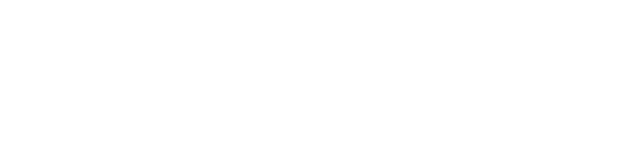
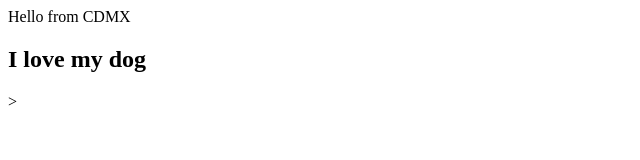
Before and after one commit to lilivelazquezz/test_bcc, a plain HTML site: page index.html in a window 1280 px wide. Shown: the whole page, without its empty margins (0-640 px from the left). Drawn offline with Linux system fonts and the light colour scheme.

Commit message:
my second commit

```diff
--- a/index.html
+++ b/index.html
@@ -1,6 +1,8 @@
 <hmtl>
 	<head>
 	</head>
-	<body>
+	<body
+		<h1>Hello from CDMX</h1>
+		<h2>I love my dog</h2>>
 	<body>
 </hmtl>
```
